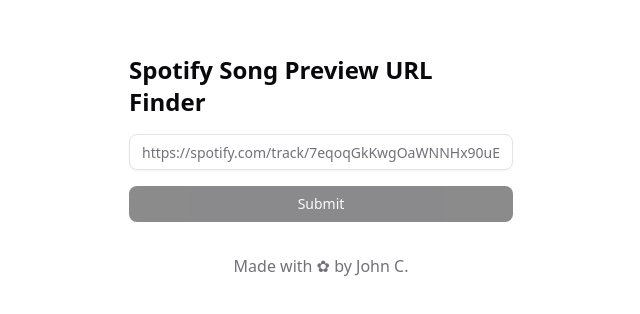
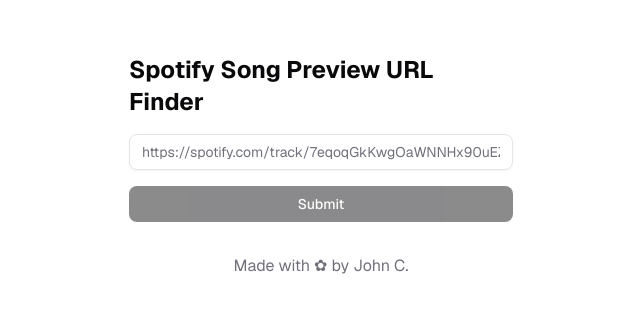
Before and after one commit to JTCHE/spotify-preview-url-finder, a Next.js app: page / in a window 1280 px wide. Shown: the part 234-548 px from the top of the page, without its empty margins (319-959 px from the left). Built offline with nearby package versions, Linux system fonts and the light colour scheme.

Commit message:
feat: added geist as font

```diff
--- a/app/layout.tsx
+++ b/app/layout.tsx
@@ -1,4 +1,7 @@
 import "./globals.css";
+import { Geist } from "next/font/google";
+
+const geist = Geist({ subsets: ["latin"] });
 
 export default function RootLayout({
   children,
@@ -6,7 +9,7 @@
   children: React.ReactNode;
 }>) {
   return (
-    <html lang="en">
+    <html lang="en" className={geist.className}>
       <body>{children}</body>
     </html>
   );
```
